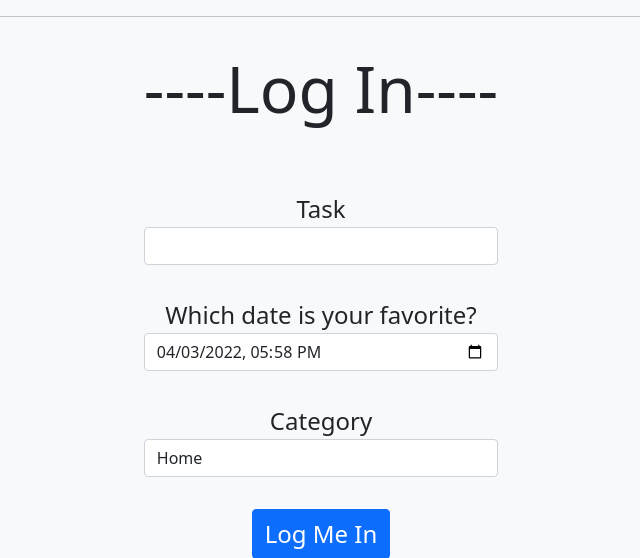
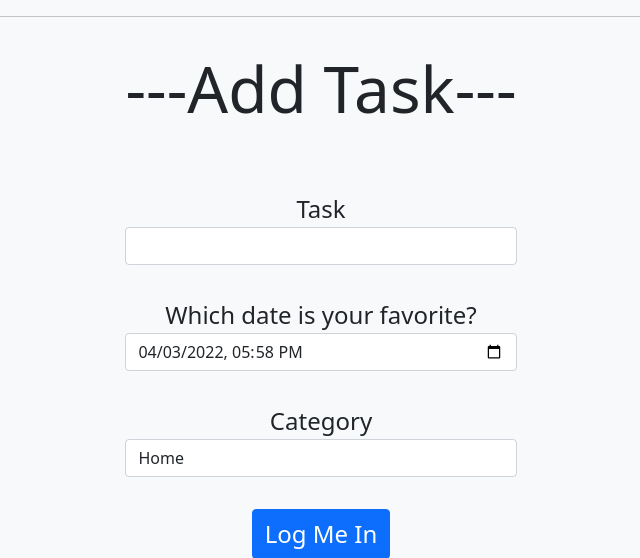
Before and after one commit to RokerDev/ToDoListWebApp, a Flask app: page /add_new_task in a window 1280 px wide. Shown: the part 90-648 px from the top of the page, without its empty margins (319-959 px from the left). Run offline with Flask 2, Linux system fonts and the light colour scheme; some libraries are stand-ins or nearby versions.

Commit message:
change add task title label

```diff
--- a/templates/add-task.html
+++ b/templates/add-task.html
@@ -6,7 +6,7 @@
 
 
     <div>
-        <h1>----Log In----</h1>
+        <h1>---Add Task---</h1>
         {{ wtf.quick_form(form, novalidate=True, button_map={"submit": "primary"}) }}
         <ul>
         {% for message in get_flashed_messages() %}
```
